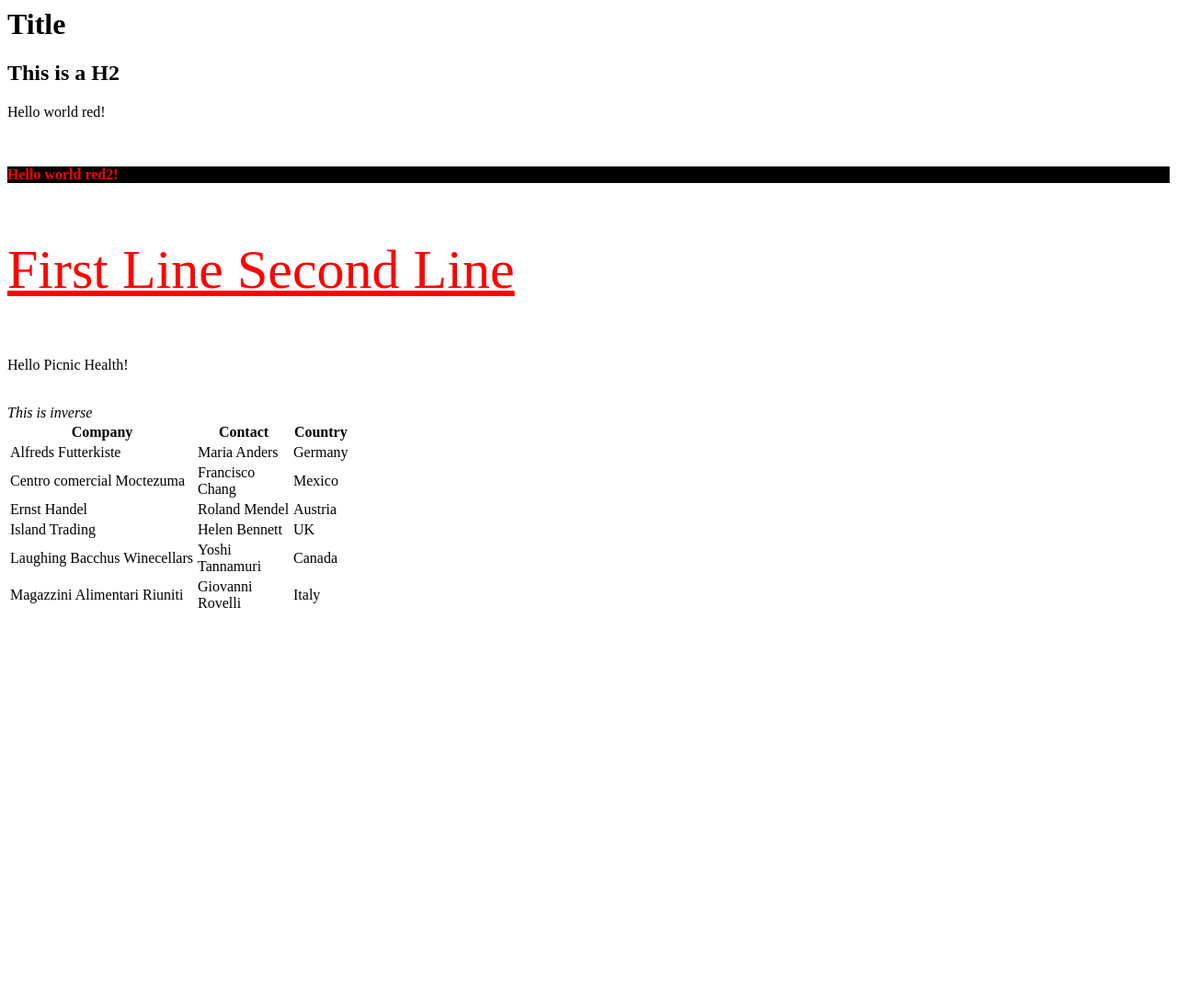
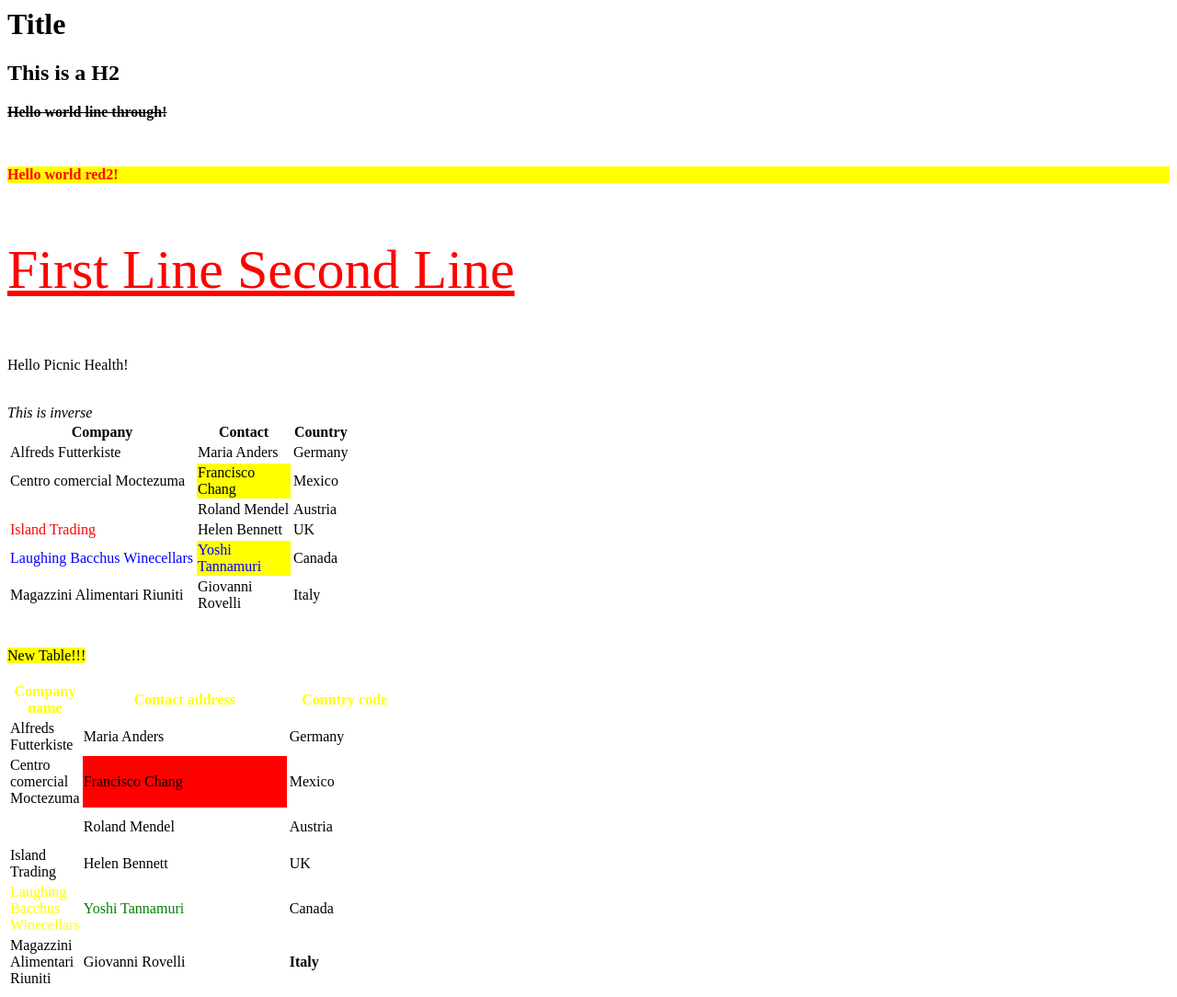
Before and after one commit to ibudisteanu/html-parser, a plain HTML site: page files/test1.html in a window 1280 px wide. Shown: the whole page at 92% size. Before the commit the page ends 800 px from the top, so only its background shows below. Drawn offline with Linux system fonts and the light colour scheme.

Commit message:
bug fixes

```diff
--- a/files/test1.html
+++ b/files/test1.html
@@ -5,8 +5,9 @@
     <h1>Title</h1>
     <h2>This is a H2</h2>
 
-    <p class="red">Hello world red!</p> <br/>
-    <p    style="color: red;   font-weight: bold; background: black;">Hello world red2!</p>
+    <p style="font-weight: bold; text-decoration: line-through;">Hello world line through!</p> <br/>
+
+    <p    style="color: red;   font-weight: bold; background: yellow; ">Hello world red2!</p>
     <p    style="  color: red; text-decoration: underline; font-size: 60px">
         First Line
         Second Line
@@ -25,34 +26,78 @@
             <th style="width: 50px; font-weight: bold">Country</th>
         </tr>
         <tr>
-            <td>Alfreds Futterkiste</td>
+            <td style="color: rainbow">Alfreds Futterkiste</td>
             <td>Maria Anders</td>
             <td>Germany</td>
         </tr>
-        <tr>
+        <tr style="color: zebra">
             <td>Centro comercial Moctezuma</td>
-            <td>Francisco Chang</td>
+            <td style="background: yellow">Francisco Chang</td>
             <td>Mexico</td>
         </tr>
         <tr>
-            <td>Ernst Handel</td>
+            <td style="color: white">Ernst Handel</td>
             <td>Roland Mendel</td>
             <td>Austria</td>
         </tr>
         <tr>
-            <td>Island Trading</td>
+            <td style="color: red">Island Trading</td>
             <td>Helen Bennett</td>
             <td>UK</td>
         </tr>
         <tr>
-            <td>Laughing Bacchus Winecellars</td>
-            <td>Yoshi Tannamuri</td>
+            <td style="color: blue">Laughing Bacchus Winecellars</td>
+            <td style="background: yellow; color: blue">Yoshi Tannamuri</td>
             <td>Canada</td>
         </tr>
-        <tr>
+        <tr style="color: rainbow">
             <td>Magazzini Alimentari Riuniti</td>
             <td>Giovanni Rovelli</td>
             <td>Italy</td>
+        </tr>
+    </table>
+
+    <br/> <br/>
+
+    <span style="background: yellow; color: black"> New Table!!! </span>
+
+    <br/> <br/>
+
+    <table>
+        <tr>
+            <th style="font-weight: bold; color: yellow">Company name</th>
+            <th style="font-weight: bold; color: yellow">Contact address</th>
+            <th style="font-weight: bold; color: yellow">Country code</th>
+        </tr>
+        <tr>
+            <td style="color: rainbow">Alfreds Futterkiste</td>
+            <td>Maria Anders</td>
+            <td>Germany</td>
+        </tr>
+        <tr style="color: rainbow">
+            <td>Centro comercial Moctezuma</td>
+            <td style="width: 220px; color: america; background: red">Francisco Chang</td>
+            <td>Mexico</td>
+        </tr>
+        <tr>
+            <td style="color: white">Ernst Handel</td>
+            <td>Roland Mendel</td>
+            <td>Austria</td>
+        </tr>
+        <tr>
+            <td style="width: 50px; color: rainbow">Island Trading</td>
+            <td>Helen Bennett</td>
+            <td>UK</td>
+        </tr>
+        <tr>
+            <td style="color: yellow">Laughing Bacchus Winecellars</td>
+            <td style="background: white; color: green">Yoshi Tannamuri</td>
+            <td style="width: 120px;">Canada</td>
+        </tr>
+        <tr style="color: zebra">
+            <td>Magazzini Alimentari Riuniti</td>
+            <td>Giovanni Rovelli</td>
+            <td style="width: 20px; font-weight: bold">Italy</td>
         </tr>
     </table>
 
```
Also changed, not shown: main.js (+44 -20 lines), README.md.
